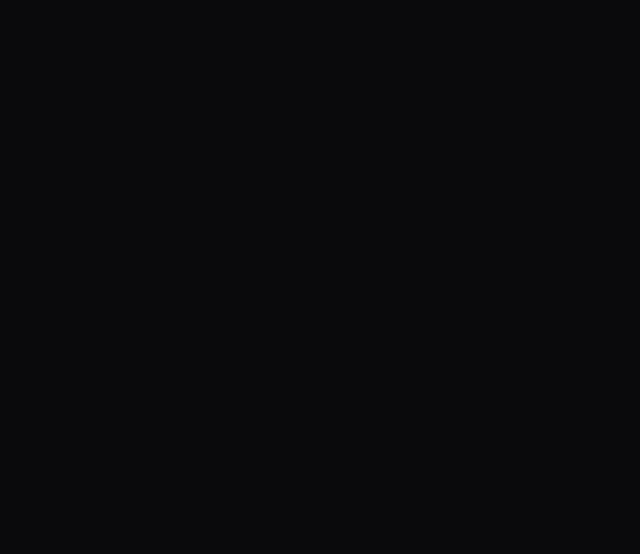
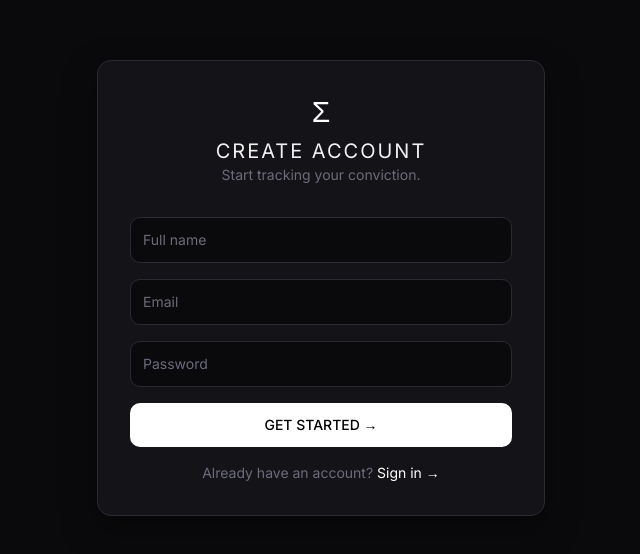
Before and after one commit to FlavioColtellacci/synesi, a Next.js app: page /signup in a window 1280 px wide. Shown: the part 112-666 px from the top of the page, without its empty margins (319-959 px from the left). Built offline with nearby package versions, Linux system fonts and the light colour scheme; no server answers.

Commit message:
feat: implement login and signup pages with form handling and Supabase integration

```diff
--- /dev/null
+++ b/app/(auth)/layout.tsx
@@ -0,0 +1,9 @@
+import type { ReactNode } from 'react'
+
+export default function AuthLayout({ children }: { children: ReactNode }) {
+  return (
+    <main className="min-h-screen bg-synesi-bg">
+      <div className="flex min-h-screen items-center justify-center px-4 py-8">{children}</div>
+    </main>
+  )
+}
--- a/app/(auth)/login/page.tsx
+++ b/app/(auth)/login/page.tsx
@@ -1,3 +1,87 @@
-export default function Page() {
-  return null
+'use client'
+
+import Link from 'next/link'
+import { useRouter } from 'next/navigation'
+import { FormEvent, useMemo, useState } from 'react'
+import { createClient } from '@/lib/supabase/client'
+
+export default function LoginPage() {
+  const router = useRouter()
+  const supabase = useMemo(() => createClient(), [])
+  const [email, setEmail] = useState('')
+  const [password, setPassword] = useState('')
+  const [error, setError] = useState('')
+  const [isLoading, setIsLoading] = useState(false)
+
+  async function handleSubmit(event: FormEvent<HTMLFormElement>) {
+    event.preventDefault()
+    setError('')
+    setIsLoading(true)
+
+    const { error: signInError } = await supabase.auth.signInWithPassword({
+      email,
+      password,
+    })
+
+    if (signInError) {
+      setError(signInError.message)
+      setIsLoading(false)
+      return
+    }
+
+    router.push('/app/dashboard')
+  }
+
+  return (
+    <section className="w-full max-w-md rounded-xl border border-synesi-border bg-synesi-surface p-8 shadow-[0_14px_36px_rgba(0,0,0,0.35)]">
+      <p className="mb-2 text-center font-[var(--font-mono)] text-3xl text-white">Σ</p>
+      <h1 className="text-center font-[var(--font-mono)] text-xl tracking-widest text-synesi-text">
+        SIGN IN
+      </h1>
+      <p className="mb-8 text-center font-[var(--font-sans)] text-sm text-synesi-muted">
+        Welcome back.
+      </p>
+
+      <form onSubmit={handleSubmit} className="space-y-4">
+        <input
+          id="email"
+          type="email"
+          autoComplete="email"
+          required
+          value={email}
+          onChange={(event) => setEmail(event.target.value)}
+          placeholder="Email"
+          className="w-full rounded-lg border border-synesi-border bg-synesi-bg p-3 font-[var(--font-sans)] text-sm text-synesi-text placeholder:text-synesi-muted outline-none focus:outline-2 focus:outline-white"
+        />
+
+        <input
+          id="password"
+          type="password"
+          autoComplete="current-password"
+          required
+          value={password}
+          onChange={(event) => setPassword(event.target.value)}
+          placeholder="Password"
+          className="w-full rounded-lg border border-synesi-border bg-synesi-bg p-3 font-[var(--font-sans)] text-sm text-synesi-text placeholder:text-synesi-muted outline-none focus:outline-2 focus:outline-white"
+        />
+
+        <button
+          type="submit"
+          disabled={isLoading}
+          className="w-full rounded-lg bg-synesi-accent p-3 font-[var(--font-sans)] text-sm font-medium text-black transition hover:bg-synesi-accent-hover disabled:cursor-not-allowed disabled:opacity-70"
+        >
+          {isLoading ? 'SIGNING IN...' : 'SIGN IN'}
+        </button>
+      </form>
+
+      {error ? <p className="mt-4 text-sm text-red-400">{error}</p> : null}
+
+      <p className="mt-4 text-center font-[var(--font-sans)] text-sm text-synesi-muted">
+        Don&apos;t have an account?{' '}
+        <Link href="/signup" className="text-white">
+          Sign up →
+        </Link>
+      </p>
+    </section>
+  )
 }
--- a/app/(auth)/signup/page.tsx
+++ b/app/(auth)/signup/page.tsx
@@ -1,3 +1,109 @@
-export default function Page() {
-  return null
+'use client'
+
+import Link from 'next/link'
+import { FormEvent, useMemo, useState } from 'react'
+import { createClient } from '@/lib/supabase/client'
+
+export default function SignupPage() {
+  const supabase = useMemo(() => createClient(), [])
+  const [fullName, setFullName] = useState('')
+  const [email, setEmail] = useState('')
+  const [password, setPassword] = useState('')
+  const [error, setError] = useState('')
+  const [success, setSuccess] = useState(false)
+  const [isLoading, setIsLoading] = useState(false)
+
+  async function handleSubmit(event: FormEvent<HTMLFormElement>) {
+    event.preventDefault()
+    setError('')
+    setSuccess(false)
+    setIsLoading(true)
+
+    const { error: signUpError } = await supabase.auth.signUp({
+      email,
+      password,
+      options: {
+        data: {
+          full_name: fullName,
+        },
+      },
+    })
+
+    if (signUpError) {
+      setError(signUpError.message)
+      setIsLoading(false)
+      return
+    }
+
+    setSuccess(true)
+    setIsLoading(false)
+  }
+
+  return (
+    <section className="w-full max-w-md rounded-xl border border-synesi-border bg-synesi-surface p-8 shadow-[0_14px_36px_rgba(0,0,0,0.35)]">
+      <p className="mb-2 text-center font-[var(--font-mono)] text-3xl text-white">Σ</p>
+      <h1 className="text-center font-[var(--font-mono)] text-xl tracking-widest text-synesi-text">
+        CREATE ACCOUNT
+      </h1>
+      <p className="mb-8 text-center font-[var(--font-sans)] text-sm text-synesi-muted">
+        Start tracking your conviction.
+      </p>
+
+      <form onSubmit={handleSubmit} className="space-y-4">
+        <input
+          id="full-name"
+          type="text"
+          autoComplete="name"
+          required
+          value={fullName}
+          onChange={(event) => setFullName(event.target.value)}
+          placeholder="Full name"
+          className="w-full rounded-lg border border-synesi-border bg-synesi-bg p-3 font-[var(--font-sans)] text-sm text-synesi-text placeholder:text-synesi-muted outline-none focus:outline-2 focus:outline-white"
+        />
+
+        <input
+          id="email"
+          type="email"
+          autoComplete="email"
+          required
+          value={email}
+          onChange={(event) => setEmail(event.target.value)}
+          placeholder="Email"
+          className="w-full rounded-lg border border-synesi-border bg-synesi-bg p-3 font-[var(--font-sans)] text-sm text-synesi-text placeholder:text-synesi-muted outline-none focus:outline-2 focus:outline-white"
+        />
+
+        <input
+          id="password"
+          type="password"
+          autoComplete="new-password"
+          minLength={8}
+          required
+          value={password}
+          onChange={(event) => setPassword(event.target.value)}
+          placeholder="Password"
+          className="w-full rounded-lg border border-synesi-border bg-synesi-bg p-3 font-[var(--font-sans)] text-sm text-synesi-text placeholder:text-synesi-muted outline-none focus:outline-2 focus:outline-white"
+        />
+
+        <button
+          type="submit"
+          disabled={isLoading}
+          className="w-full rounded-lg bg-synesi-accent p-3 font-[var(--font-sans)] text-sm font-medium text-black transition hover:bg-synesi-accent-hover disabled:cursor-not-allowed disabled:opacity-70"
+        >
+          {isLoading ? 'CREATING ACCOUNT...' : 'GET STARTED →'}
+        </button>
+      </form>
+
+      {error ? <p className="mt-4 text-sm text-red-400">{error}</p> : null}
+      {success ? (
+        <p className="mt-4 text-sm text-synesi-intact">Check your email to confirm your account.</p>
+      ) : null}
+
+      <p className="mt-4 text-center font-[var(--font-sans)] text-sm text-synesi-muted">
+        Already have an account?{' '}
+        <Link href="/login" className="text-white">
+          Sign in →
+        </Link>
+      </p>
+    </section>
+  )
 }
```
